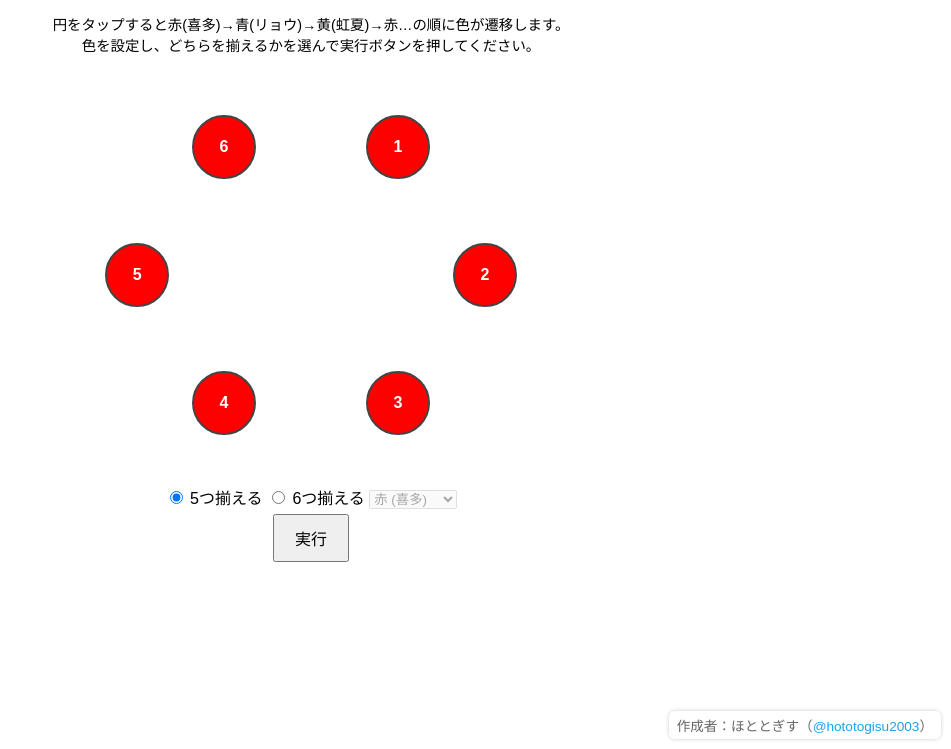
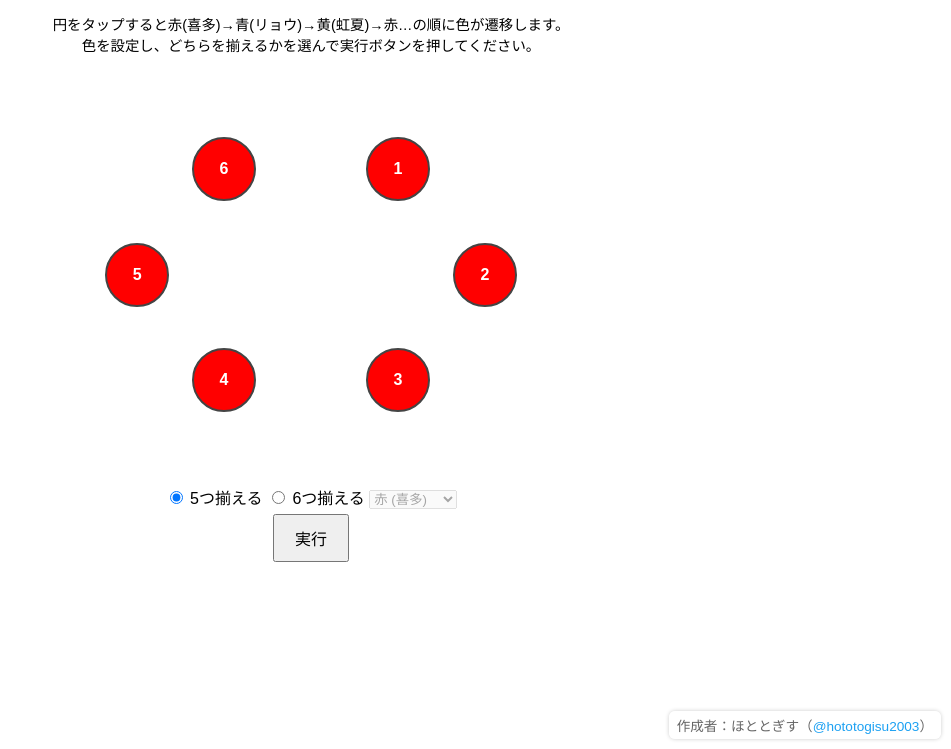
Before and after one commit to hototogisu2003/BocchiGame.io, a plain HTML site: page index.html in a window 1280 px wide. Shown: the part 51-800 px from the top of the page, without its empty margins (329-1280 px from the left). Drawn offline with Linux system fonts and the light colour scheme.

Commit message:
Update index.html

```diff
--- a/index.html
+++ b/index.html
@@ -122,7 +122,7 @@ const colorNames = ['赤', '青', '黄'];
 function placeCircles() {
   const rect = container.getBoundingClientRect();
   const radius = rect.width / 2.3;
-  const compression = 0.85;
+  const compression = 0.70;
   container.innerHTML = '';
 
   for (let i = 0; i < 6; i++) {
```
